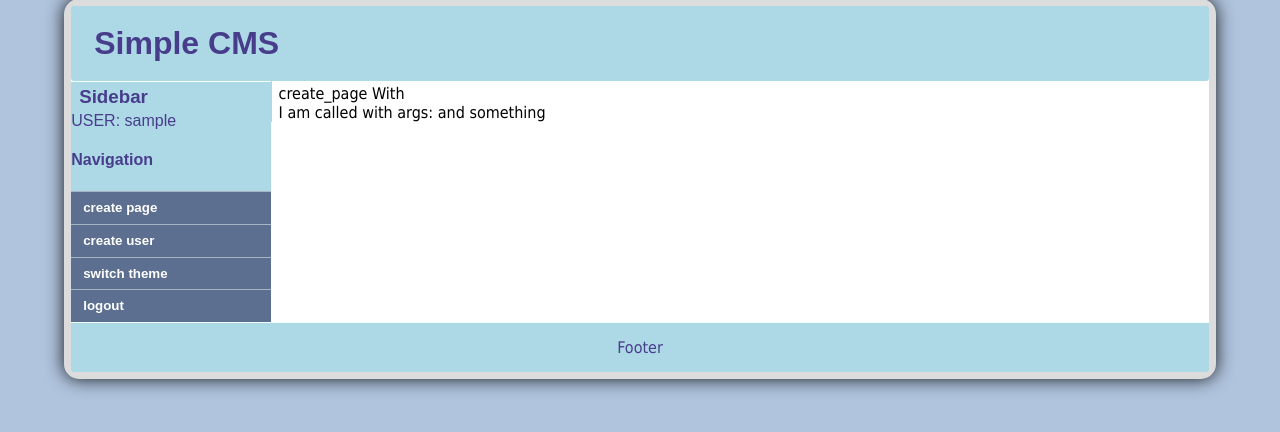
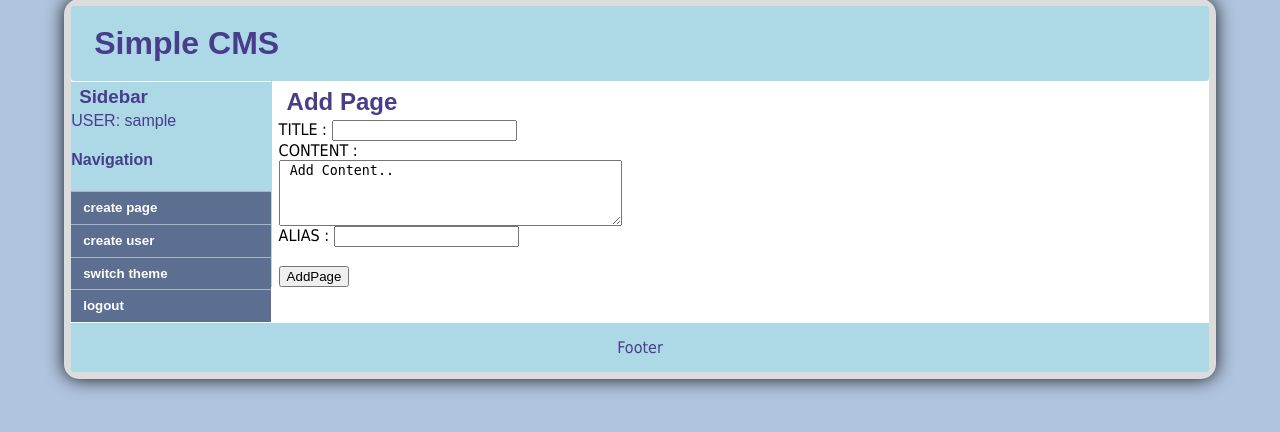
Before and after one commit to jpandithas/projectcms, a PHP site: page /index.php?action=create&type=page in a window 1280 px wide. Shown: the part 21-453 px from the top of the page. Run offline with PHP 8.4, Linux system fonts and the light colour scheme; a user stored in the database is signed in; data comes from the database, SQL or seed files in the repository.

Commit message:
Added Create Page Capabilities
-Added Webform Textarea
-Modified PDO to support insert queries

```diff
--- a/includes/classes/pdo_class.php
+++ b/includes/classes/pdo_class.php
@@ -21,7 +21,6 @@ class dBQuery
             $this->pdo = new PDO($connection_string, $username, $pass);
     }
 
-
     /**
      * @param $query
      * @param array $args
@@ -34,6 +33,14 @@ class dBQuery
         $q->execute($args);
         $data = $q->fetchAll();
         return $data;
+    }
+
+    public function insert_data($query, array $args)
+    {
+        $stmt = $this->pdo;
+        $q = $stmt->prepare($query);
+        $q->execute($args);
+        return $stmt->lastInsertId();
     }
 
     /**
--- a/includes/classes/webforms_class.php
+++ b/includes/classes/webforms_class.php
@@ -46,6 +46,10 @@ class Webform
         $this->formdata .= $text;
     }
 
+    public function add_textarea($text, $rows, $cols, $name, $data)
+    {
+       $this->formdata .= "$text <br> <textarea name='".$name."' rows='".$rows."' cols='".$cols."'> $data </textarea><br>";
+    }
     public function login_form ()
     {
 
--- a/modules/create_page/create_page.php
+++ b/modules/create_page/create_page.php
@@ -8,9 +8,32 @@ function create_page($args)
 {
     $user = new User();
     if ($user->user_session_exists()) {
-        $content = " create_page With $args";
-        $content .= something($args);
-        append_content($content);
+        append_content("<h2> Add Page </h2>");
+        if (isset($_POST['submit']) and ($_POST['submit']=="AddPage"))
+        {
+           if (empty($_POST['title']) or empty($_POST['content']) or empty($_POST['alias']))
+           {
+               append_content("<h4> There are some errors !</h4>");
+               show_form();
+           }
+            else
+            {
+                $query = new dBQuery();
+                $sql = "INSERT INTO web_page VALUES (?, ?, ?, ?)";
+                $args = array (NULL, $_POST['title'], $_POST['content'], $_POST['alias']);
+                $id = $query->insert_data($sql, $args);
+                append_content("Page Created! ID is: $id");
+                $page_data = "<h2>".$_POST['title']."</h2>".$_POST['content']."<br> With alias: ".$_POST['alias'];
+                append_content("<hr> <i>Preview Page</i> <hr>".$page_data);
+            }
+
+        }
+        else
+        {
+            show_form();
+        }
+
+
     }
     else
     {
@@ -22,8 +45,14 @@ function create_page($args)
 
 }
 
-function something($args) {
+function show_form()
+{
+    $add_page_form  = new Webform("","POST","create_page");
+    $add_page_form->insert_textbox("TITLE  ", "title");
+    $add_page_form->add_textarea("CONTENT : ", "4", "40", "content", "Add Content..");
+    $add_page_form->insert_textbox("ALIAS ", "alias");
+    $add_page_form->insert_submit("AddPage");
+    append_content($add_page_form->getForm());
+}
 
-    return  "<br>I am called with args: ".$args." and ".__FUNCTION__;
-
-}
+?>
```
